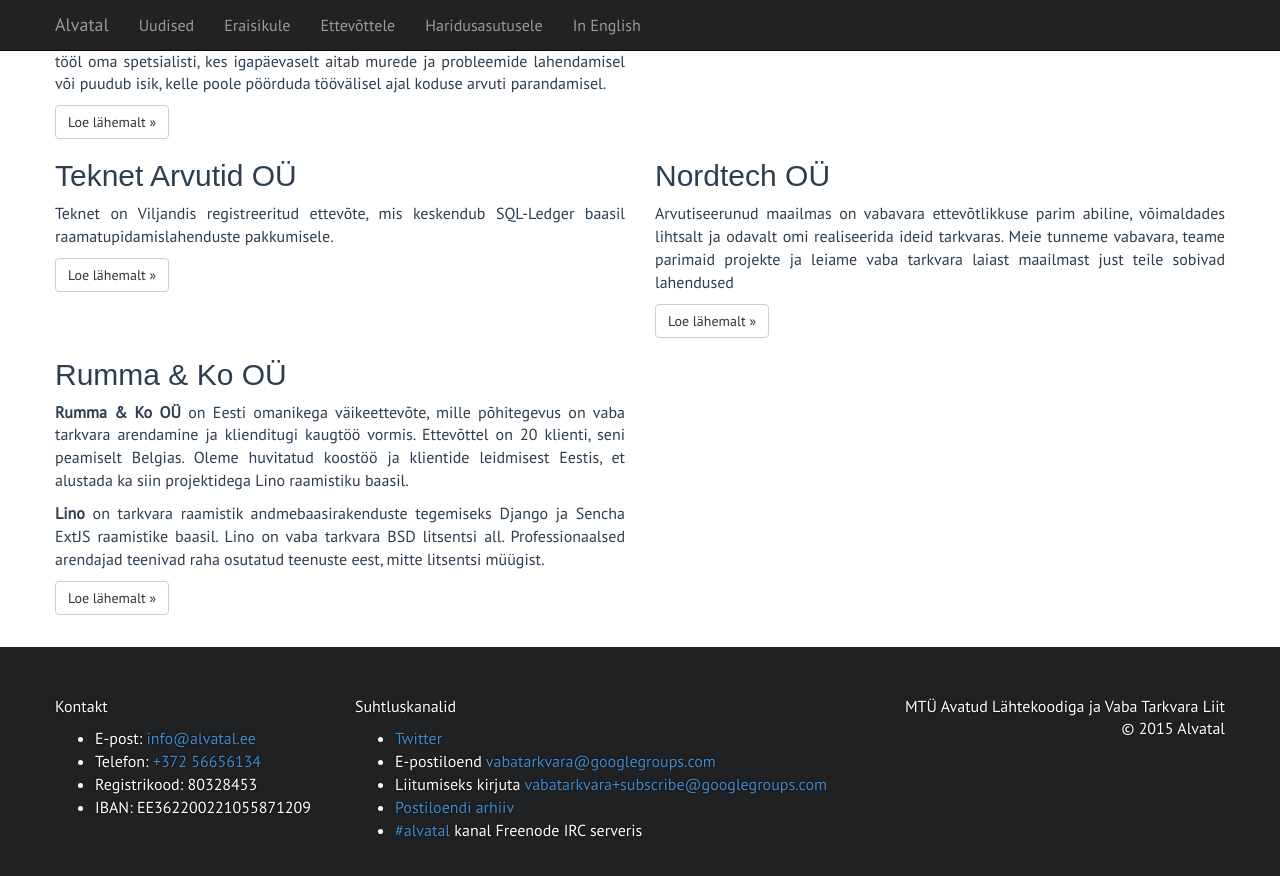
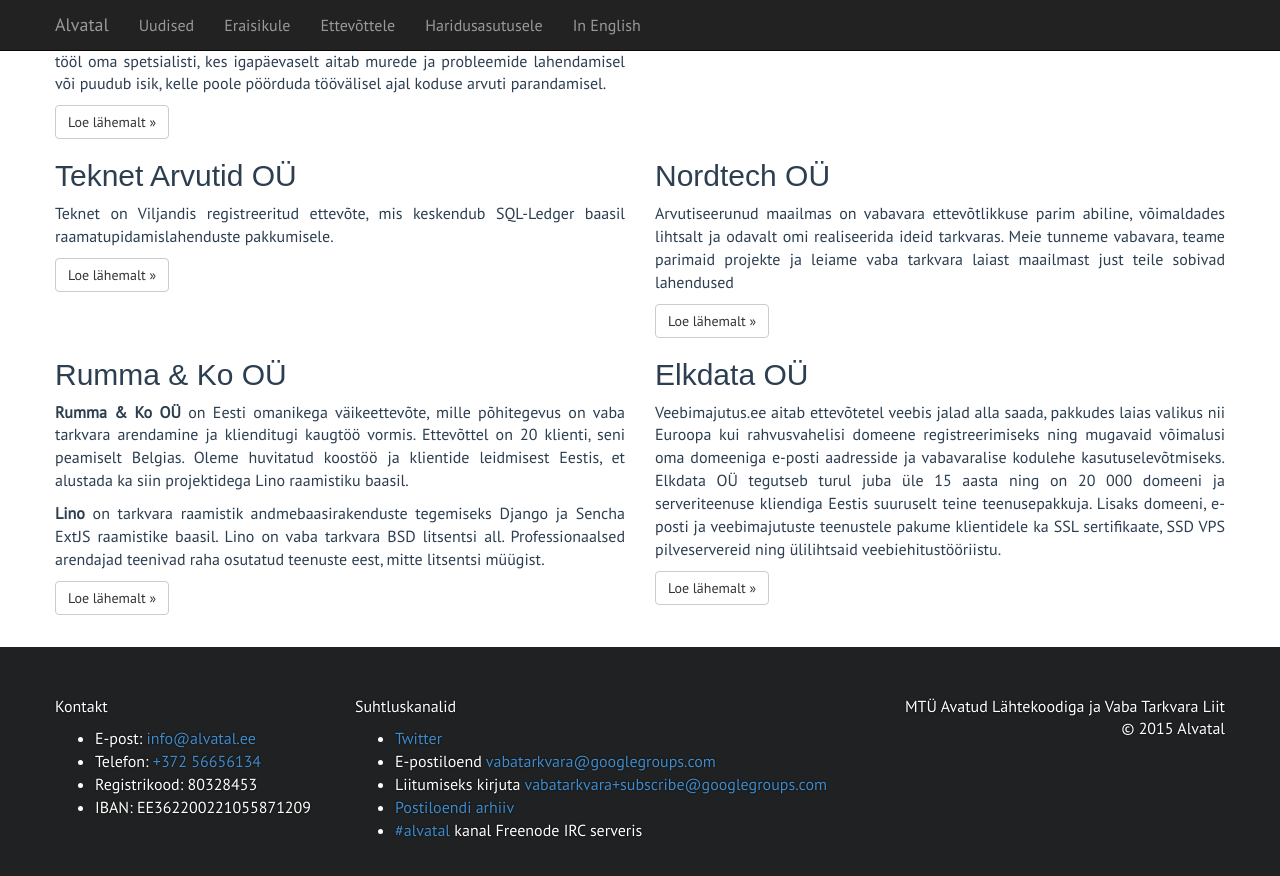
Before and after one commit to alvatal/alvatal.github.io, a Jekyll site: the page built from et/business.html, in a window 1280 px wide and 900 px high, scrolled down 1810 px. Shown: the top 876 px of the window. Built offline with Jekyll 4.4.1, drawn with Linux system fonts in a browser that asks for light colours; some web fonts are replaced.

Commit message:
Added Elkdata OÜ

```diff
--- a/et/business.html
+++ b/et/business.html
@@ -288,4 +288,16 @@
         <a class="btn btn-default" href="http://www.saffre-rumma.net/" role="button">Loe lähemalt &raquo;</a>
     </div>
 
+    <div class="col-md-6" id="veebimajutus">
+        <h2>Elkdata OÜ</h2>
+        <p>
+        Veebimajutus.ee aitab ettevõtetel veebis jalad alla saada, pakkudes laias valikus nii Euroopa kui
+        rahvusvahelisi domeene registreerimiseks ning mugavaid võimalusi oma domeeniga e-posti
+        aadresside ja vabavaralise kodulehe kasutuselevõtmiseks.
+        Elkdata OÜ tegutseb turul juba üle 15 aasta ning on 20 000 domeeni ja serveriteenuse kliendiga
+        Eestis suuruselt teine teenusepakkuja. Lisaks domeeni, e-posti ja veebimajutuste teenustele pakume
+        klientidele ka SSL sertifikaate, SSD VPS pilveservereid ning ülilihtsaid veebiehitustööriistu.
+        </p>
+        <a class="btn btn-default" href="https://www.veebimajutus.ee/" role="button">Loe lähemalt &raquo;</a>
+    </div>
 </div>
```
